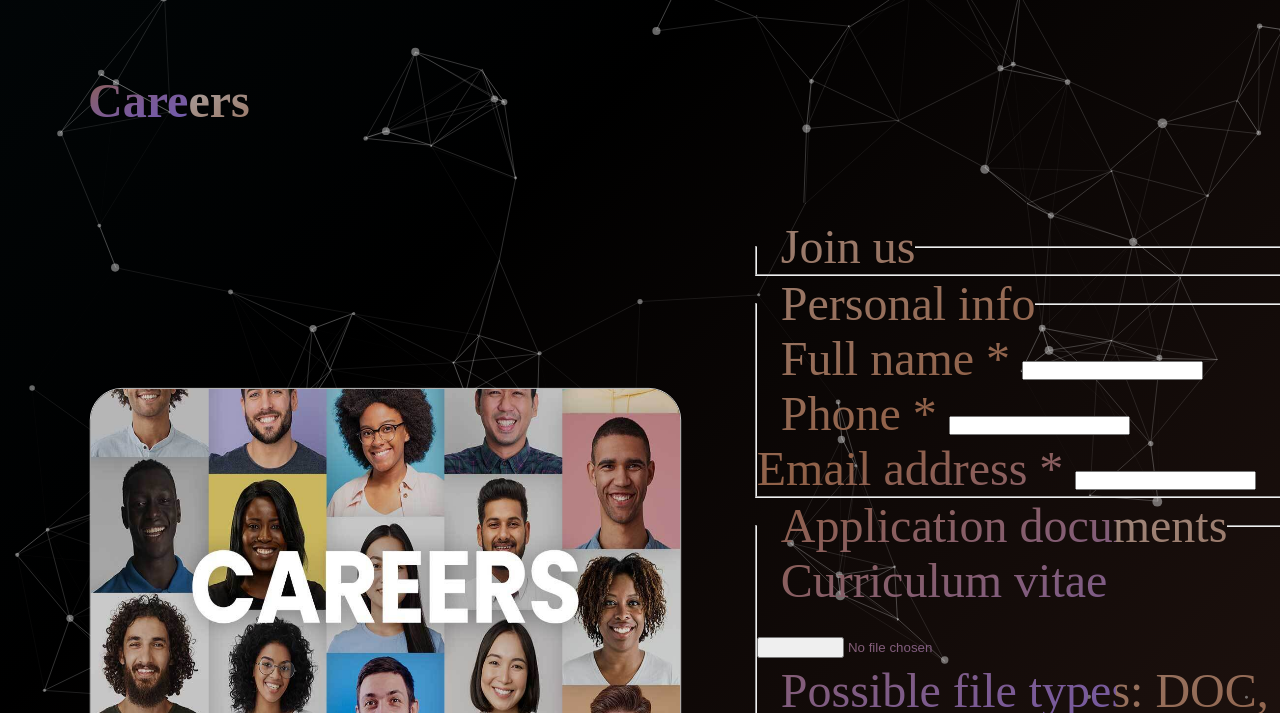
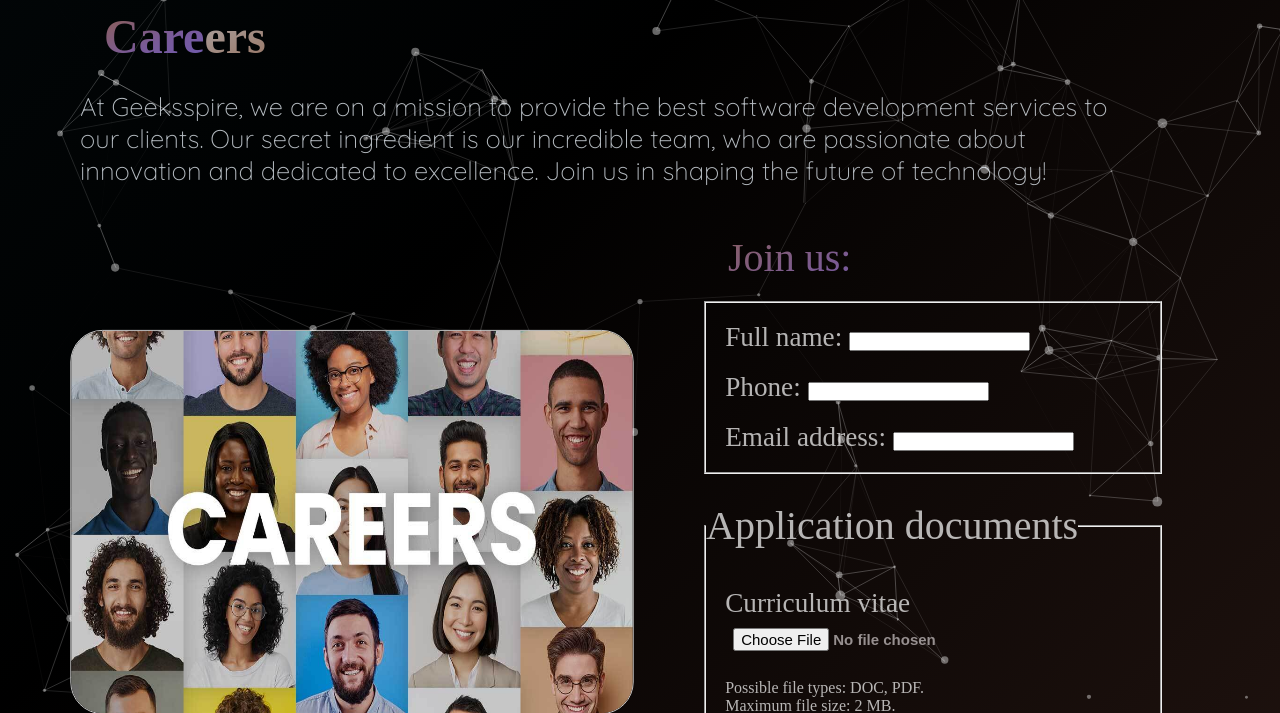
Before and after one commit to Sahilvishwa2108/Geeksspire.com, a plain HTML site: page careers.html in a window 1280 px wide. Shown: the part 87-800 px from the top of the page. Drawn offline with nearby package versions, Linux system fonts and the light colour scheme; animation ran at ten frames a second.

Commit message:
Added form in careers page and modified features

```diff
--- /dev/null
+++ b/careers.css
@@ -0,0 +1,105 @@
+@import url('https://fonts.googleapis.com/css2?family=Quicksand:wght@300&display=swap');
+
+*{
+    margin: 0;
+    padding: 0;
+}
+.col-md-12 h1{
+    margin-top: 6rem ;
+    margin-bottom: 0%;
+    margin-left: 5rem;
+
+}
+.careers-text{
+
+    color: aliceblue;
+    width: 83%;
+    font-family: 'Quicksand', sans-serif;
+    margin-left: 5rem;
+    margin-top: 1.4rem;
+
+}
+
+#careers-container-id{
+    margin-top: 1rem;
+}
+.careers-container{
+    display: flex;
+    align-items: center;
+    justify-content: left;
+    margin-bottom: 8rem;
+    font-size: 25px;
+    color: rgba(255,255,255,0.7);
+    margin-left: 0rem;
+    width: 100%;
+
+}
+
+ .careers-text p{
+    margin-bottom: 2rem;
+    margin-right: 0.5rem;
+    display: flex;
+    justify-content: center;
+    align-items: center;
+    font-size: 1.6rem;
+    opacity: 75%;
+}
+
+
+.careers-container img{
+    height: 100%;
+    width: 55%;
+    height: 30rem;
+    border: 1px solid white;
+    border-radius: 40px;
+    scale: 80%;
+}
+
+.caption{
+    font-size: 2.5rem;
+    margin-bottom: 1.2rem;
+}
+.info{
+    margin: 1.2rem;
+    display: flex;
+    justify-content: left;
+    padding: 0%;
+    font-size: 1.7rem;
+
+}
+
+input[type="file"]{
+    display: block;
+    margin: 8px ;
+    width: 400px;
+    text-align: center;
+    justify-content: center;
+    color: rgb(151, 144, 144);
+    font-weight: 550;
+    font-size: 15px;
+    padding:1px 0px;
+    overflow: hidden;
+    z-index: -1;
+
+}
+
+fieldset p{
+    font-size: 16px;
+    margin-left: 1.2rem;
+    margin-top: 0rem;
+    padding-bottom: 1.5rem;
+}
+
+#submit-button {
+    background-color: #a80101b5;
+    color: rgba(255, 255, 255, 0.619);
+    padding: 8px 20px;
+    text-align: center;
+    text-decoration: none;
+    display: inline-block;
+    font-size: 18px;
+    margin: 1rem;
+    cursor: pointer;
+    border: 2px;
+    border-radius: 10px;
+  }
--- a/careers.html
+++ b/careers.html
@@ -8,8 +8,11 @@
     <link rel="stylesheet" href="https://cdnjs.cloudflare.com/ajax/libs/font-awesome/6.4.2/css/all.min.css"
         integrity="sha512-z3gLpd7yknf1YoNbCzqRKc4qyor8gaKU1qmn+CShxbuBusANI9QpRohGBreCFkKxLhei6S9CQXFEbbKuqLg0DA=="
         crossorigin="anonymous" referrerpolicy="no-referrer" />
+        <link rel="stylesheet" href="https://cdnjs.cloudflare.com/ajax/libs/font-awesome/4.7.0/css/font-awesome.min.css">
+
     <link rel="stylesheet" href="index.css">
     <link rel="stylesheet" href="style.css">
+    <link rel="stylesheet" href="careers.css">
     <link rel="icon" href="Assets/favicon.png">
 </head>
 
@@ -18,11 +21,11 @@
     <header>
         <nav class="nav-bar">
             <div class="nav-logo" id="home">
-                <a onClick="scrollToHome()"><img src="Assets/Logo.png" alt=""></a>
+                <a href="index.html"><img src="Assets/Logo.png" alt=""></a>
             </div>
             <div class="nav-right">
                 <ul>
-                    <li><a onClick="scrollToHome()">Home</a></li>
+                    <li><a href="index.html">Home</a></li>
                     <li><a href="#services">Services</a></li>
                     <li><a href="#about">About</a></li>
                     <li><a href="#contact">Contact</a></li>
@@ -35,66 +38,58 @@
         <div class="container">
             <div class="row">
                 <div class="col-md-12 ">
-                    <h1 style="margin-top: 10rem; margin-left: 4rem;" class="animate-character" style="text-indent: 1.5em; font-family: sans-serif; ">Careers
+                    <h1 class="animate-character">Careers
                     </h1>
                 </div>
             </div>
         </div>
+        <div class="careers-text"><p>At Geeksspire, we are on a mission to provide the best software development services to our clients. Our secret
+            ingredient is our incredible team, who are passionate about innovation and dedicated to excellence. Join us in
+            shaping the future of technology!</p></div>
+    </div>
+    <div class="careers-container" id="careers-container-id"><img src="Assets/careers-generic.jpg" alt="">
+        <div class="careers-form">
+            <form action="SEND ADDRESS" id="ft-form" method="POST" accept-charset="UTF-8" enctype="multipart/form-data">
 
-    </div>
-    <div style="margin-top: 2rem;" class="careers-container" id="careers-container-id"><img
-            src="Assets/careers-generic.jpg"
-            alt="">
-        <div class="careers animate-character">
-            <form action="SEND ADDRESS" id="ft-form" method="POST" accept-charset="UTF-8" enctype="multipart/form-data">
+                <legend class="caption animate-character">Join us: </legend>
+
                 <fieldset>
-                  <legend>Join us</legend>
-
-                </fieldset>
-                <fieldset>
-                  <legend>Personal info</legend>
-                  <div class="two-cols">
-                    <label>
-                      Full name *
-                      <input type="text" name="First name" required>
+                    <div class="info">
+                        <label for="name">
+                            Full name:
+                            <input type="text" id="name" name="First name" required>
                         </label>
 
                     </div>
-                  <div class="two-cols">
+                    <div class="info">
                         <label>
-                      Phone *
-                      <input type="tel" name="Phone" required>
-                    </label><br>
-                    <label>
-                      Email address *
-                      <input type="email" name="Email" required>
+                            Phone:
+                            <input type="tel" id="phone" name="Phone" required>
                         </label>
                     </div>
-                </fieldset>
-                <fieldset>
-                  <legend>Application documents</legend>
-                  <input type="hidden" name="MAX_FILE_SIZE" value="10485760">
-                  <div class="two-cols">
-
+                    <div class="info">
                         <label>
-                      Curriculum vitae
-                      <input type="file" name="Curriculum vitae" accept=".doc,.docx,.pdf">
+                            Email address:
+                            <input type="email" id="email" name="Email" required>
                         </label>
                     </div>
-                  <p>Possible file types: DOC, PDF.
-                    <br> Maximum file size: 10 MB.</p>
+                </fieldset><br>
+                <fieldset>
+                    <legend class="caption">Application documents</legend>
+                    <input type="hidden" name="MAX_FILE_SIZE" value="2480000">
+                    <div class="info">
+
+                        <label for="cv">
+                            Curriculum vitae
+                            <input class="file-button" type="file" id="cv" name="Curriculum vitae"
+                                accept=".doc,.docx,.pdf">
+                        </label>
+                    </div>
+                    <p>Possible file types: DOC, PDF. <br> Maximum file size: 2 MB.</p>
                 </fieldset>
                 <div class="btns">
 
-                  <input type="submit" name="Submit"
-                  style="
-
-                    display: inline-flex;
-    align-items: center;
-    justify-content: center;
-    border-radius: 0.375rem;
-    border-width: 1px;
-    border-color: #0000; font-size: 25px;  width: 14% ;height:25px; margin-top: 15px; overflow: hidden;">
+                    <input type="button" id="submit-button" class="button" value="Submit">
                 </div>
             </form>
 
@@ -105,8 +100,15 @@
             <div class="navbacktotop"><a href="index.html">Back to top</a></div>
             <div class="navlinkverticalcol">
                 <div class="footer-logo">
-                    <img src="/Assets/Logo.png" style="height: 8rem; width: 8rem; margin-top: 1rem;" alt="">
+                    <img src="/Assets/Logo.png"  alt="">
+                    <div class="social">
+                        <a href="https://instagram.com/geeksspire"><i class="fa fa-instagram" aria-hidden="true"></i>
+                        </a>
+                        <a href="https://whatsapp.com/channel/0029VaAQ6BdIiRp0P0NbhF15"><i class="fa fa-whatsapp" aria-hidden="true"></i></a>
+                        <a href="https://www.linkedin.com/company/geeksspire/"><i class="fa fa-linkedin"aria-hidden="true"></i></a>
                     </div>
+                </div>
+
                 <div class="navlinkverticalcol1 col-1">
                     <div class="col-ele-head">Our Services</div>
                     <div class="col-ele"><a href="#services">Web-development
@@ -145,13 +147,6 @@
 
             </div>
             <div class="footer2">
-                <div class="social">
-                    <a href="https://instagram.com/geeksspire"><img src="Assets/insta.png" alt=""></a>
-                    <a href="https://whatsapp.com/channel/0029VaAQ6BdIiRp0P0NbhF15"><img src="Assets/whatsapp.png"
-                            alt=""></a>
-                    <a href="https://www.linkedin.com/company/geeksspire/"><img class="linkedin"
-                            src="Assets/linkedin.png" alt=""></a>
-                </div>
                 <div class="nav-copyright">copyright &copy; 2023 Geekspire. All rights reserved.</div>
             </div>
         </div>
@@ -162,4 +157,6 @@
     <script src="index.js"></script>
     <script src="https://ajax.googleapis.com/ajax/libs/jquery/1.9.0/jquery.min.js"></script>
     <script src="script.js"></script>
+
     <script src="https://ajax.googleapis.com/ajax/libs/jquery/2.1.1/jquery.min.js"></script>
+</body></html>
--- a/script.js
+++ b/script.js
@@ -4,23 +4,22 @@
          scrollTop: $('#home').offset().top
     }, 500);
 }
-// function scrollToServices(){
-// 	$('html, body').animate({
-//          scrollTop: $('#services').offset().top
-//     }, 500);
-// }
-// function scrollToAbout(){
-// 	$('html, body').animate({
-//          scrollTop: $('#about').offset().top
-//     }, 500);
-// }
-// function scrollToCOntactk(){
-// 	$('html, body').animate({
-//          scrollTop: $('#contact').offset().top
-//     }, 500);
-// }
-// function scrollToWork(){
-// 	$('html, body').animate({
-//          scrollTop: $('#work').offset().top
-//     }, 500);
-// }
+const form = document.getElementById('ft-form');
+const submitButton = document.getElementById('submit-button');
+
+// Add a change event listener to the form
+form.addEventListener('input', () => {
+  // Check if all required fields are filled
+  const name = document.getElementById('name').value;
+  const phone = document.getElementById('phone').value;
+  const email = document.getElementById('email').value;
+  const cv = document.getElementById('cv').value;
+
+  if (name && phone && email && cv) {
+    submitButton.style.backgroundColor="rgb(204, 0, 0)";
+    submitButton.style.color= 'aliceblue';
+  } else {
+    submitButton.style.backgroundColor='intial';
+
+  }
+});
```
Lines whose indentation alone changed are shown as unchanged.
